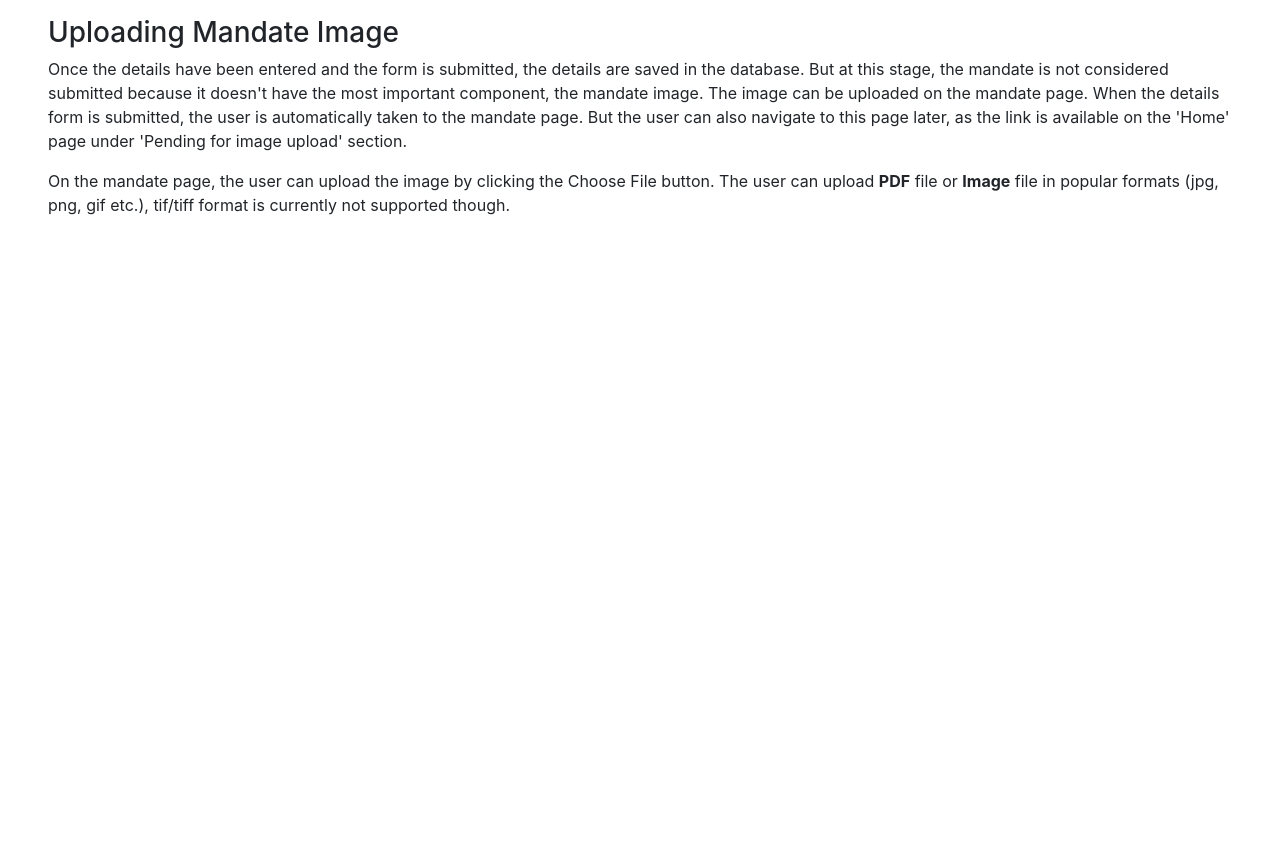
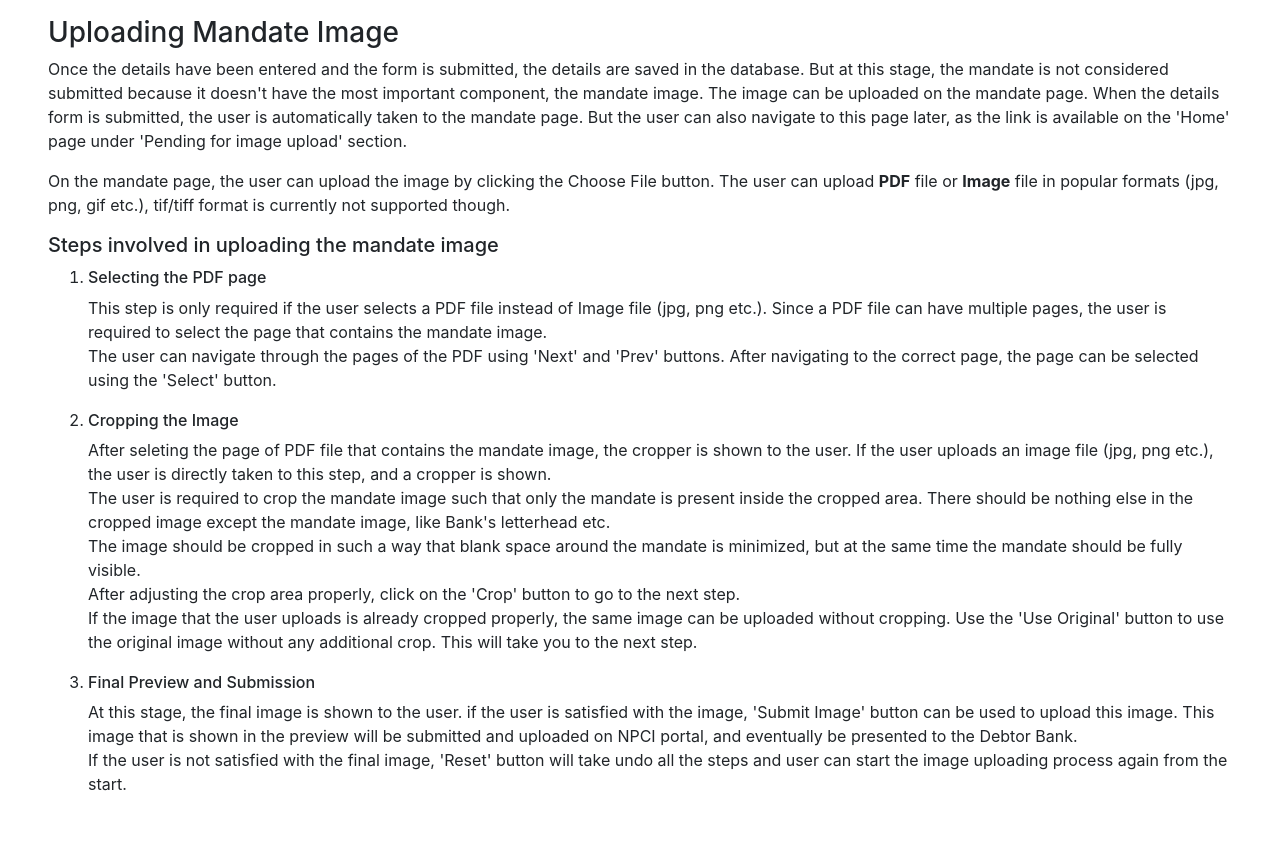
Before and after one commit to thegaurav15/mms, a Django app: page /mandates/sop/ in a window 1280 px wide. Shown: the part 1368-2228 px from the top of the page. Before the commit the page ends 1583 px from the top, so only its background shows below. Run offline with Django 5.2, Linux system fonts and the light colour scheme; some libraries are stand-ins or nearby versions.

Commit message:
sop progress

```diff
--- a/mandate/templates/mandate/sop.html
+++ b/mandate/templates/mandate/sop.html
@@ -99,6 +99,48 @@
             On the mandate page, the user can upload the image by clicking the Choose File button.
             The user can upload <strong>PDF</strong> file or <strong>Image</strong> file in popular formats (jpg, png, gif etc.), tif/tiff format is currently not supported though.
         </p>
+        <h5>Steps involved in uploading the mandate image</h5>
+        <ol>
+            <li>
+                <h6>Selecting the PDF page</h6>
+                <p>
+                    This step is only required if the user selects a PDF file instead of Image file (jpg, png etc.).
+                    Since a PDF file can have multiple pages, the user is required to select the page that contains the mandate image.
+                    <br>
+                    The user can navigate through the pages of the PDF using 'Next' and 'Prev' buttons.
+                    After navigating to the correct page, the page can be selected using the 'Select' button.
+                </p>
+            </li>
+            <li>
+                <h6>Cropping the Image</h6>
+                <p>
+                    After seleting the page of PDF file that contains the mandate image, the cropper is shown to the user.
+                    If the user uploads an image file (jpg, png etc.), the user is directly taken to this step, and a cropper is shown.
+                    <br>
+                    The user is required to crop the mandate image such that only the mandate is present inside the cropped area.
+                    There should be nothing else in the cropped image except the mandate image, like Bank's letterhead etc.
+                    <br>
+                    The image should be cropped in such a way that blank space around the mandate is minimized, but at the same time the mandate should be fully visible.
+                    <br>
+                    After adjusting the crop area properly, click on the 'Crop' button to go to the next step.
+                    <br>
+                    If the image that the user uploads is already cropped properly, the same image can be uploaded without cropping.
+                    Use the 'Use Original' button to use the original image without any additional crop.
+                    This will take you to the next step.
+                </p>
+            </li>
+            <li>
+                <h6>Final Preview and Submission</h6>
+                <p>
+                    At this stage, the final image is shown to the user.
+                    if the user is satisfied with the image, 'Submit Image' button can be used to upload this image.
+                    This image that is shown in the preview will be submitted and uploaded on NPCI portal, and eventually be presented to the Debtor Bank.
+                    <br>
+                    If the user is not satisfied with the final image, 'Reset' button will take undo all the steps and user can start the image uploading process again from the start.
+                </p>
+            </li>
+        </ol>
+
 
     </body>
 </html>
```
